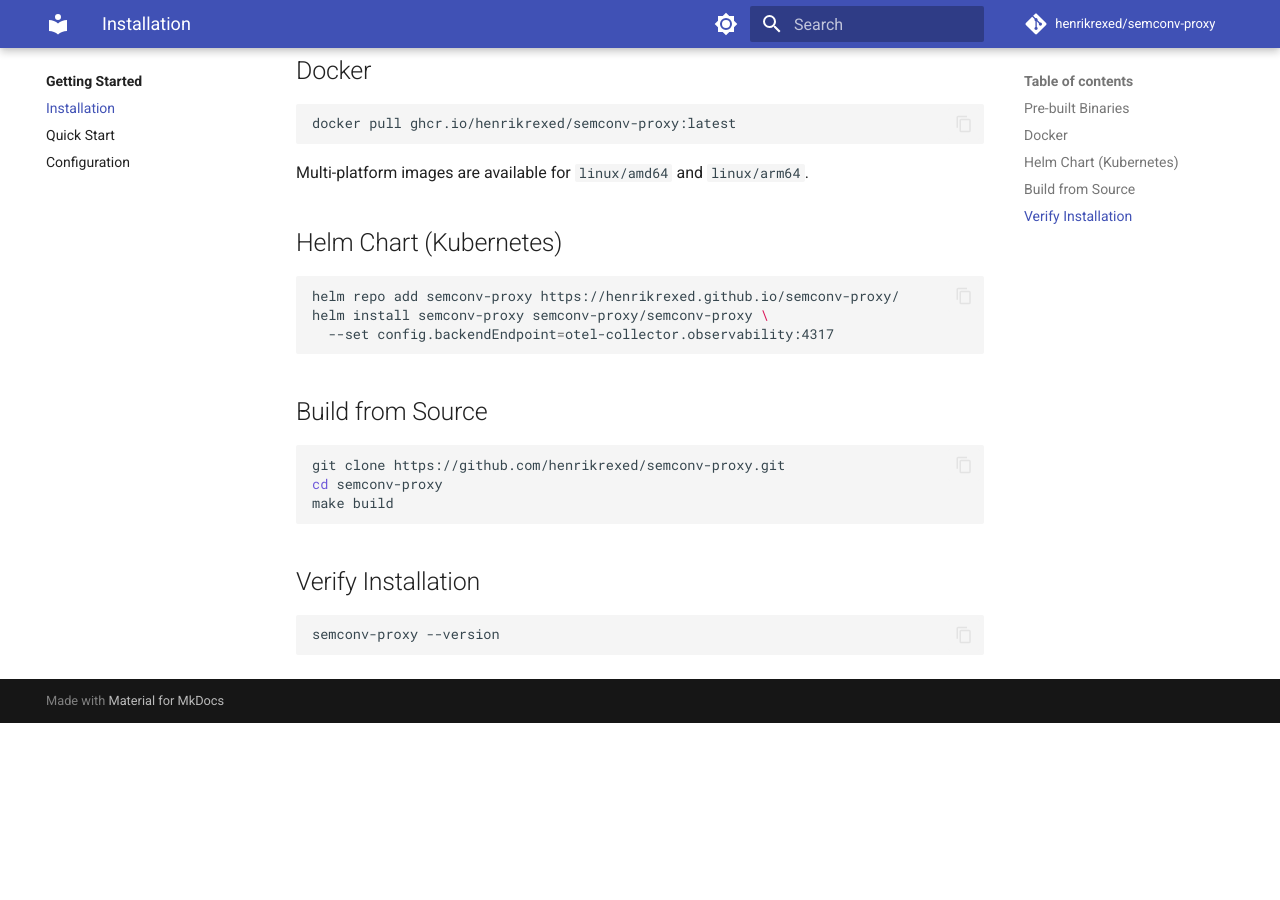
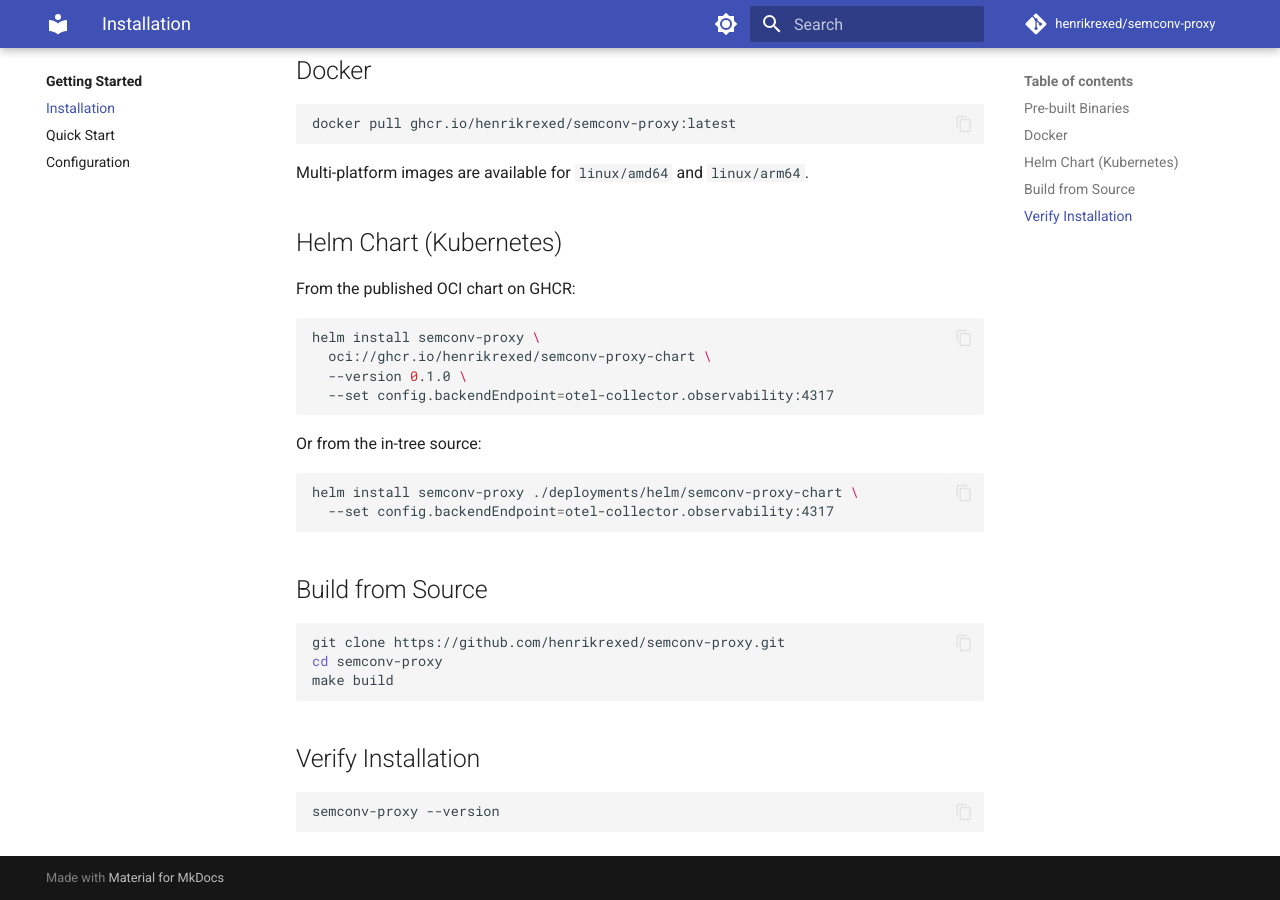
Before and after one commit to henrikrexed/semconv-proxy, an MkDocs documentation site: the page built from docs/getting-started/installation.md, in a window 1280 px wide and 900 px high, scrolled down 710 px. Built offline with MkDocs 1.6.1 and Material for MkDocs 9.7.7, drawn with Linux system fonts in a browser that asks for light colours; comment, search, counter and statistics services are not loaded; before the commit the page ends 1433 px from its top, so only the background shows below that.

Commit message:
fix(helm): one parentRef per listener in HTTPRoute, update installation.md to OCI
- httproute.yaml: fix duplicate sectionName keys when multiple gateway
  listeners are configured; each listener now gets its own parentRef entry
- docs/getting-started/installation.md: replace stale helm-repo-add snippet
  with the OCI install command (aligns with README and all other doc pages)

Agent-Logs-Url: https://github.com/henrikrexed/semconv-proxy/sessions/c7a478b5-b425-4a2e-8b9a-a6ec46fd3df7

Co-authored-by: henrikrexed <81800915+henrikrexed@users.noreply.github.com>

````diff
--- a/docs/getting-started/installation.md
+++ b/docs/getting-started/installation.md
@@ -29,9 +29,19 @@ Multi-platform images are available for `linux/amd64` and `linux/arm64`.
 
 ## Helm Chart (Kubernetes)
 
+From the published OCI chart on GHCR:
+
 ```bash
-helm repo add semconv-proxy https://henrikrexed.github.io/semconv-proxy/
-helm install semconv-proxy semconv-proxy/semconv-proxy \
+helm install semconv-proxy \
+  oci://ghcr.io/henrikrexed/semconv-proxy-chart \
+  --version 0.1.0 \
+  --set config.backendEndpoint=otel-collector.observability:4317
+```
+
+Or from the in-tree source:
+
+```bash
+helm install semconv-proxy ./deployments/helm/semconv-proxy-chart \
   --set config.backendEndpoint=otel-collector.observability:4317
 ```
 
````
Also changed, not shown: 1 other file.
